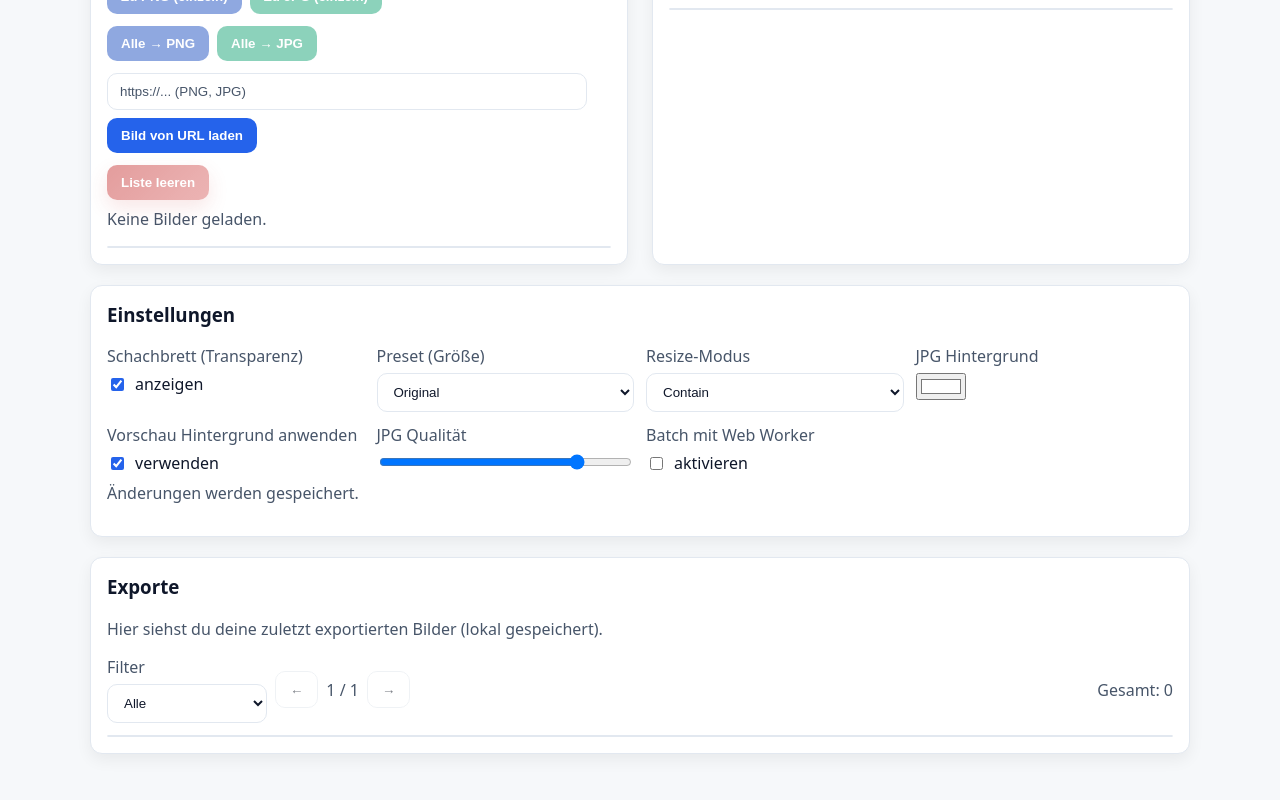
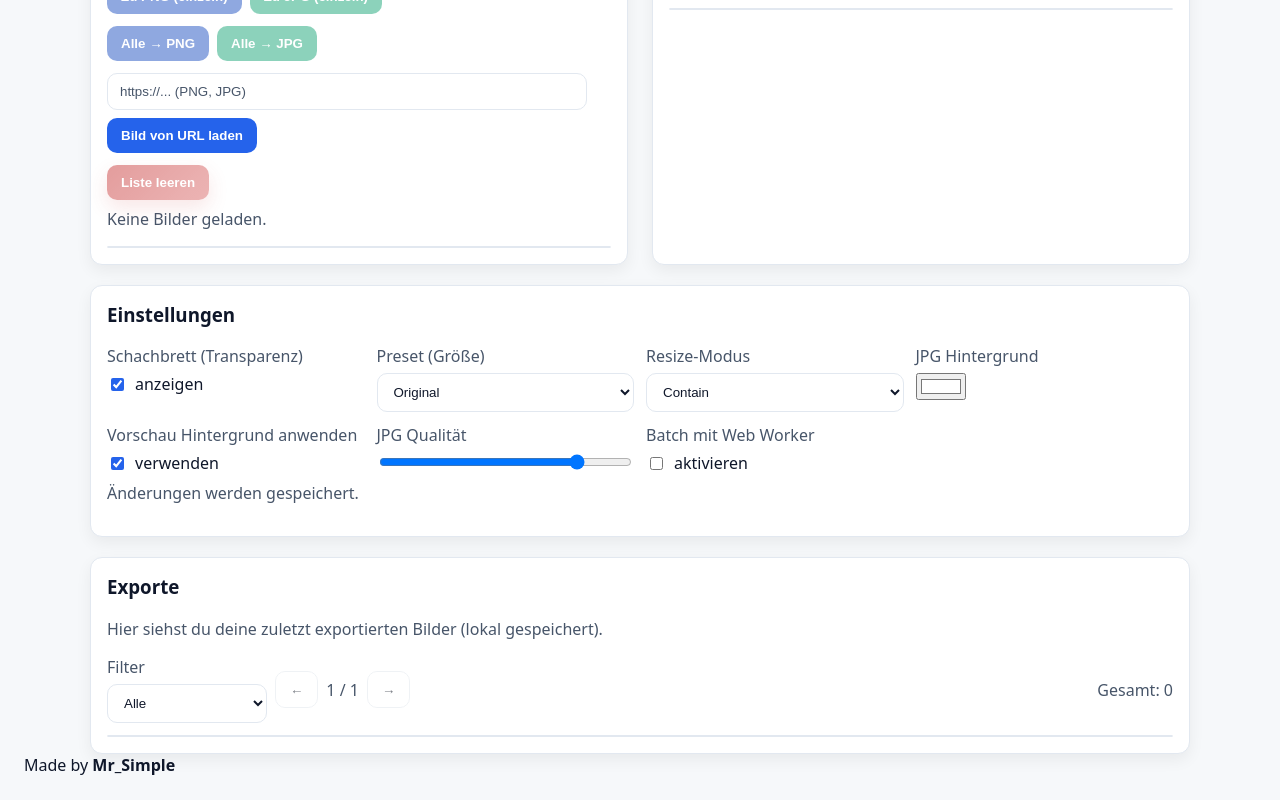
Before and after one commit to MrSimpleJS/YouTube-Converter, a plain HTML site: page index.html in a window 1280 px wide. Shown: the part 767-1567 px from the top of the page. Before the commit the page ends 1545 px from the top, so only its background shows below. Drawn offline with Linux system fonts and the light colour scheme.

Commit message:
Add footer with site credits to index.html

```diff
--- a/index.html
+++ b/index.html
@@ -230,7 +230,9 @@
       </div>
     </div>
   </div>
-
+  <footer class="site-footer" aria-label="Site credits">
+    Made by <strong>Mr_Simple</strong>
+  </footer>
   <script src="./app.js"></script>
 </body>
 </html>
```
